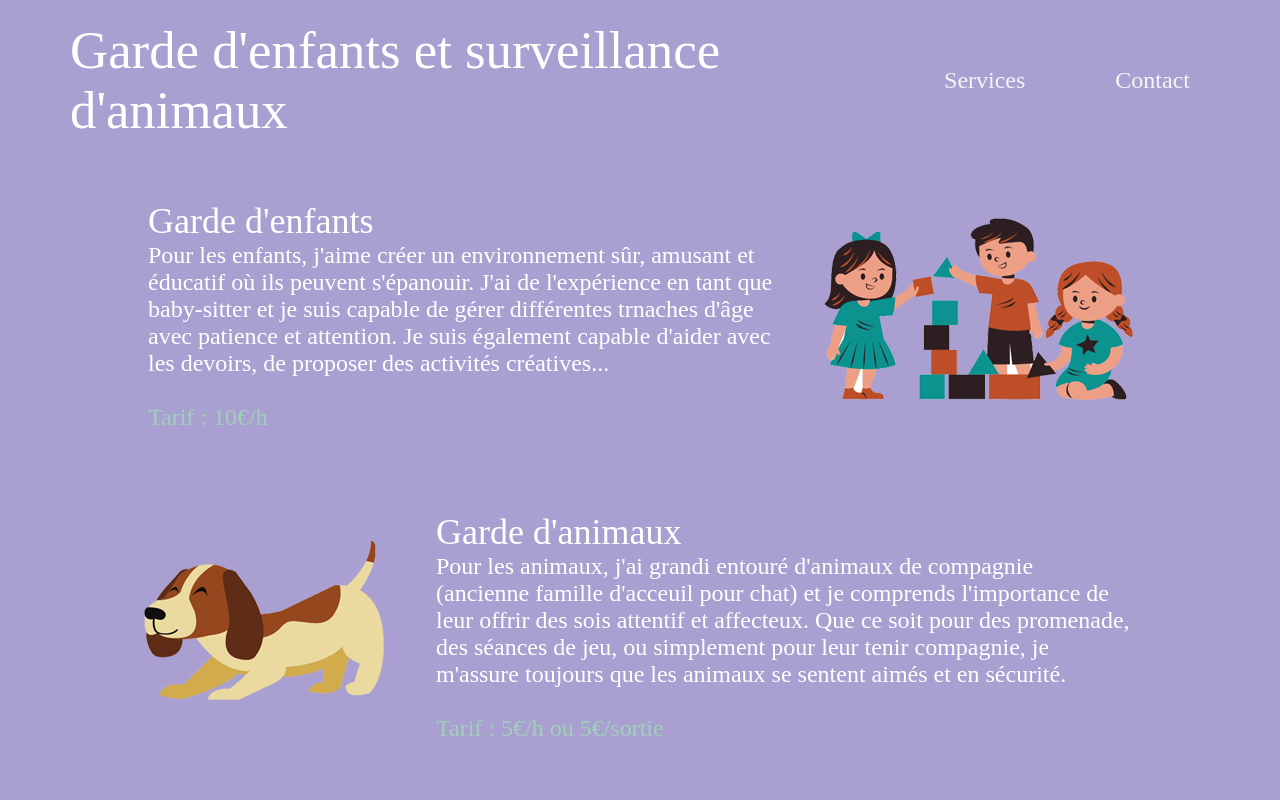
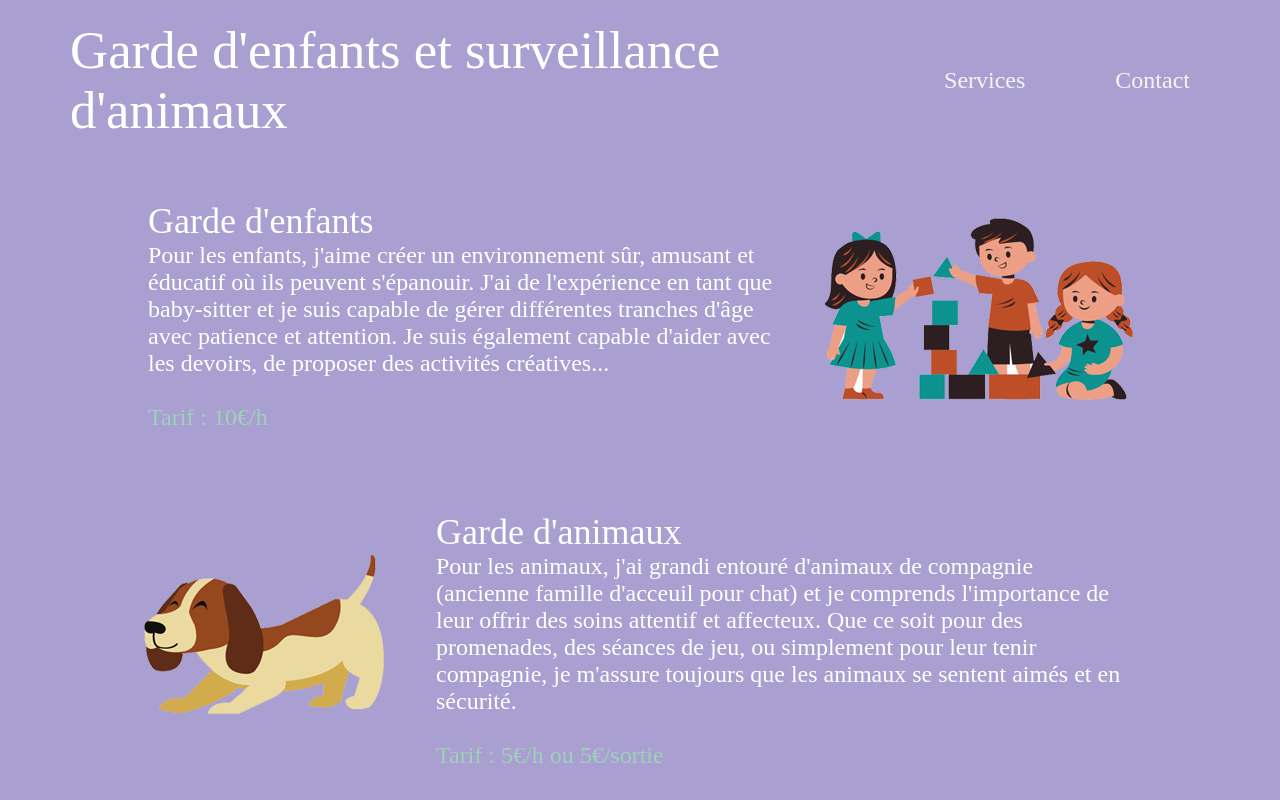
Before and after one commit to ZoeDespins/Garde-enfants-et-surveillance-animaux, a plain HTML site: page index.html in a window 1280 px wide. Shown: the top 800 px of the page. Drawn offline with Linux system fonts and the light colour scheme; a web font is replaced by a local one.

Commit message:
index.html

```diff
--- a/index.html
+++ b/index.html
@@ -19,7 +19,7 @@
         <div class="section">
             <div class="text">
                 <h2>Garde d'enfants</h2>
-                <p>Pour les enfants, j'aime créer un environnement sûr, amusant et éducatif où ils peuvent s'épanouir. J'ai de l'expérience en tant que baby-sitter et je suis capable de gérer différentes trnaches d'âge avec patience et attention. Je suis également capable d'aider avec les devoirs, de proposer des activités créatives...<br><br><div class="tarif">Tarif : 10€/h
+                <p>Pour les enfants, j'aime créer un environnement sûr, amusant et éducatif où ils peuvent s'épanouir. J'ai de l'expérience en tant que baby-sitter et je suis capable de gérer différentes tranches d'âge avec patience et attention. Je suis également capable d'aider avec les devoirs, de proposer des activités créatives...<br><br><div class="tarif">Tarif : 10€/h
 
                 </div></p>
             </div>
@@ -37,7 +37,7 @@
             </div>
             <div class="text">
                 <h2>Garde d'animaux</h2>
-                <p>Pour les animaux, j'ai grandi entouré d'animaux de compagnie (ancienne famille d'acceuil pour chat) et je comprends l'importance de leur offrir des sois attentif et affecteux. Que ce soit pour des promenade, des séances de jeu, ou simplement pour leur tenir compagnie, je m'assure toujours que les animaux se sentent aimés et en sécurité.<br><br><div class="tarif">Tarif : 5€/h ou 5€/sortie </div></p>
+                <p>Pour les animaux, j'ai grandi entouré d'animaux de compagnie (ancienne famille d'acceuil pour chat) et je comprends l'importance de leur offrir des soins attentif et affecteux. Que ce soit pour des promenades, des séances de jeu, ou simplement pour leur tenir compagnie, je m'assure toujours que les animaux se sentent aimés et en sécurité.<br><br><div class="tarif">Tarif : 5€/h ou 5€/sortie </div></p>
             </div>
             </div>
         </div>
```
